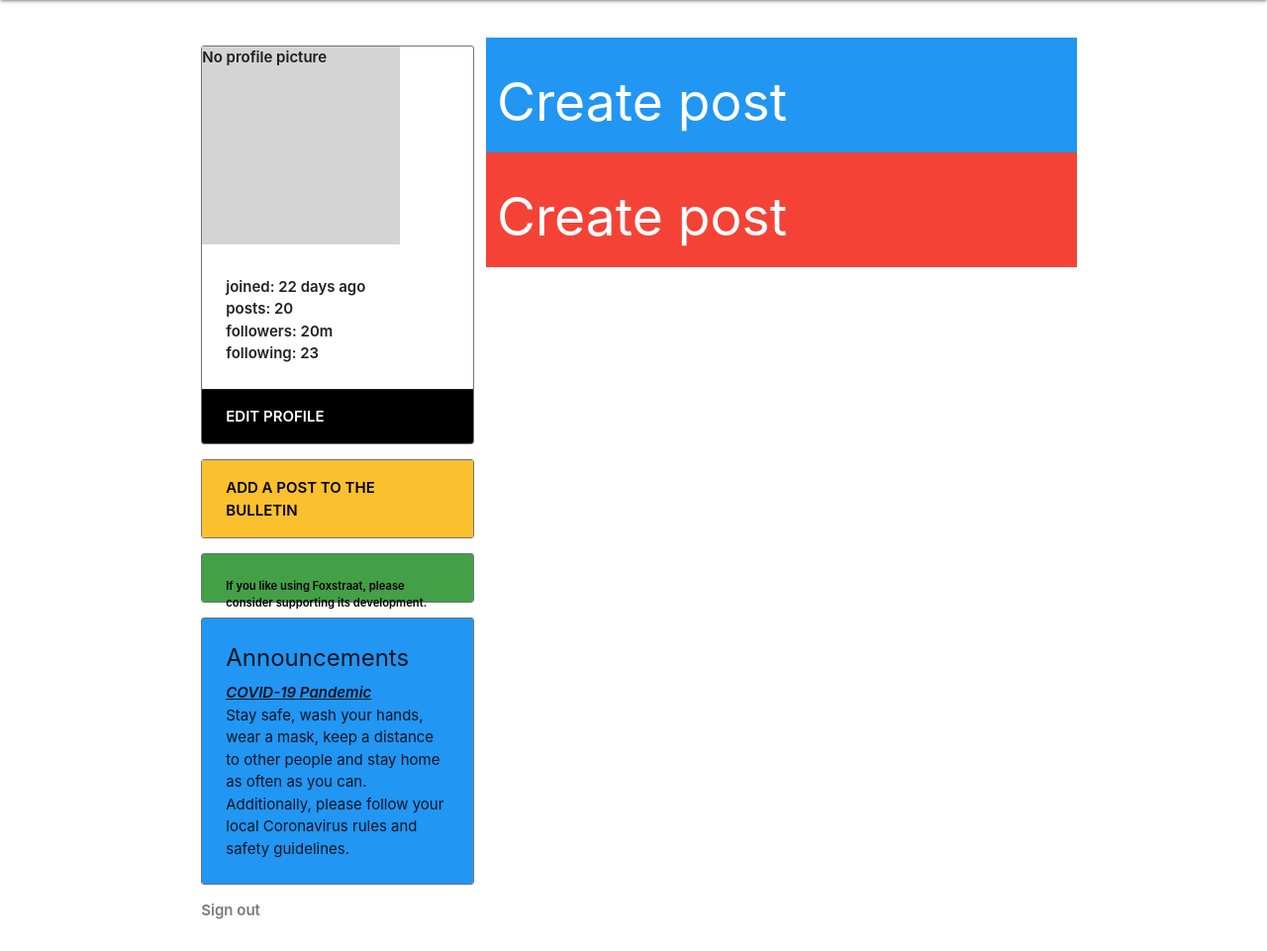
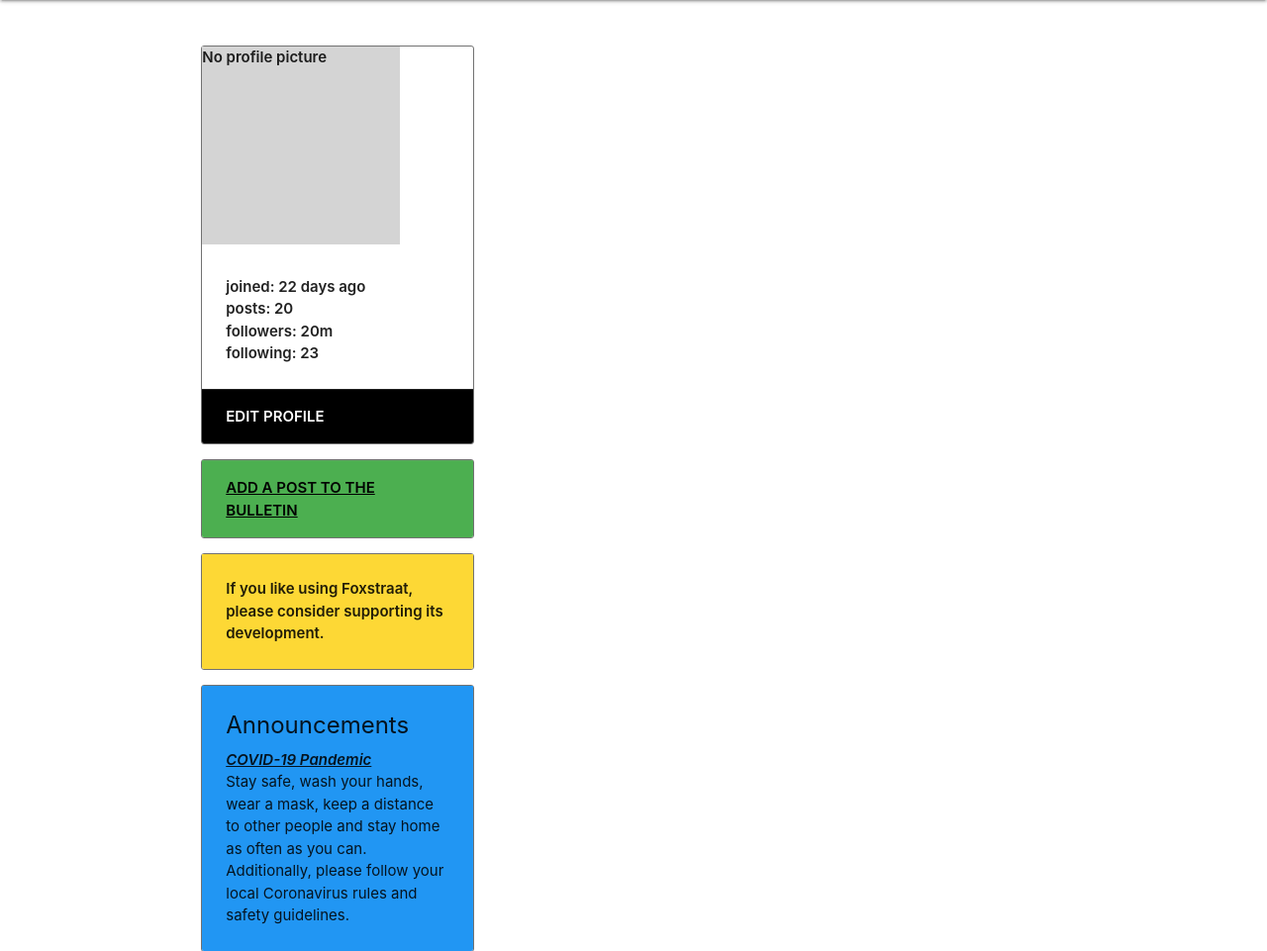
Before and after one commit to KeloDraken/foxstraat, a Django app: template templates/views/dashboard/dashboard.html in a window 1280 px wide. Shown: the part 64-1025 px from the top of the page at 99% size. Before the commit the page ends 993 px from the top, so only its background shows below. Run offline with Django 3.2, Linux system fonts and the light colour scheme; the template is opened without the code that fills it, so the values that code supplies are empty; parts of the project's set-up code (start-up, migrations or seed data) failed here and were passed over.

Commit message:
Make text bigger in support us card

```diff
--- a/templates/views/dashboard/dashboard.html
+++ b/templates/views/dashboard/dashboard.html
@@ -93,8 +93,9 @@
 
             <!-- Create post section -->
             <div title="Add a post to bulletin" class="card z-depth-0">
-                <div class="yellow darken-2 card-action">
-                    <a class="black-text" href="{% url 'bulletin:create-bulletin' %}">Add a post to the bulletin</a>
+                <div class="green card-action">
+                    <a class="black-text" style="text-decoration: underline;"
+                        href="{% url 'bulletin:create-bulletin' %}">Add a post to the bulletin</a>
                     </a>
                 </div>
             </div>
@@ -102,15 +103,13 @@
 
             <!-- Site info section -->
             <div class="card z-depth-0">
-                <div class="green darken-1 card-content">
+                <div class="yellow darken-1 card-content">
                     <p>
-                        <small class="left black-text support">
-                            If you like using Foxstraat, please consider supporting its development. <br>
-                            <script type='text/javascript'
-                                src='https://storage.ko-fi.com/cdn/widget/Widget_2.js'></script>
-                            <script
-                                type='text/javascript'>kofiwidget2.init('Support Me', '#000000', 'Y8Y31URML'); kofiwidget2.draw();</script>
-                        </small>
+                        If you like using Foxstraat, please consider supporting its development.
+                        <script type='text/javascript' src='https://storage.ko-fi.com/cdn/widget/Widget_2.js'></script>
+                        <script
+                            type='text/javascript'>kofiwidget2.init('Support Me', '#000000', 'Y8Y31URML'); kofiwidget2.draw();</script>
+
                     </p>
                 </div>
             </div>
@@ -135,23 +134,6 @@
 
 
         </div>
-
-
-
-
-
-
-        <a title="Add a post to bulletin" href="{% url 'bulletin:create-bulletin' %}">
-            <div class="blue col s8">
-                <h2 class="white-text">Create post</h2>
-            </div>
-        </a>
-
-        <a title="Add a post to bulletin" href="{% url 'bulletin:create-bulletin' %}">
-            <div class="red col s8">
-                <h2 class="white-text">Create post</h2>
-            </div>
-        </a>
     </div>
 </div>
 {% endblock %}
```
Also changed, not shown: db.sqlite3.
